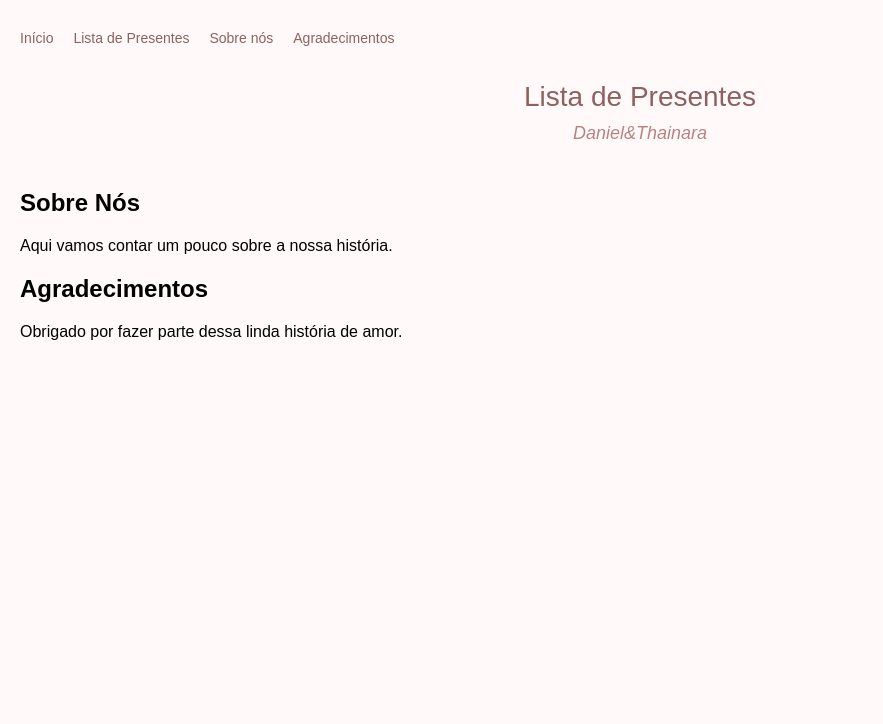
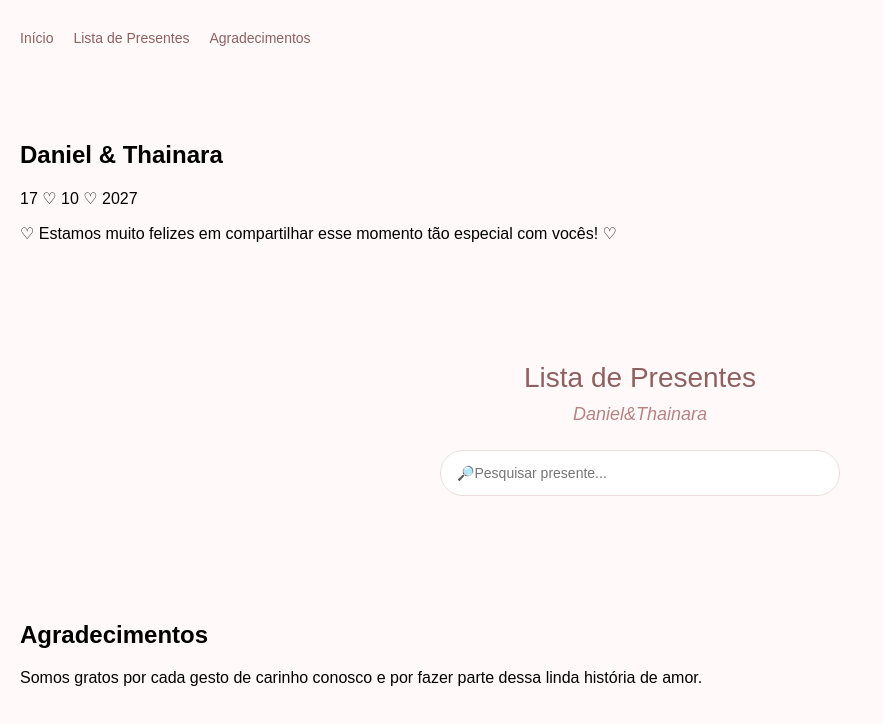
Before and after one commit to LydiadeAquino/lista_de_presentes, a plain HTML site: page index.html in a window 1280 px wide. Shown: the whole page, without its empty margins (0-883 px from the left). Drawn offline with Linux system fonts and the light colour scheme; no server answers.

Commit message:
feat: apaga menu sobre, cria input de pesquisar e estiliza

```diff
--- a/index.html
+++ b/index.html
@@ -10,29 +10,34 @@
 
     <nav>
         <a href="#inicio">Início</a>
-        <a href="#listaPresentes">Lista de Presentes</a>
-        <a href="#sobre">Sobre nós</a>
+        <a href="#lista">Lista de Presentes</a>
         <a href="#agradecimentos">Agradecimentos</a>
     </nav>
 
-    <section id="inicio"></section>
+    <section id="inicio">
+        <h1>Daniel & Thainara</h1>
 
+        <p>17 ♡ 10 ♡ 2027</p>
 
+        <p>
+         ♡ Estamos muito felizes em compartilhar esse momento tão especial com vocês! ♡
+        </p>
+    </section>
 
-    <div class="title">
-        <h1>Lista de Presentes</h1>
-        <h2>Daniel&Thainara</h2>
-        <div id="listaPresentes"></div>
-    </div>
-
-    <section id="sobre">
-        <h2>Sobre Nós</h2>
-        <p>Aqui vamos contar um pouco sobre a nossa história.</p>
+    <section id="lista">
+        <div class="title">
+            <h1>Lista de Presentes</h1>
+            <h2>Daniel&Thainara</h2>
+            <input type="text"
+            id="pesquisaPresente"
+            placeholder="🔎Pesquisar presente...">
+            <div id="listaPresentes"></div>
+        </div>
     </section>
 
     <section id="agradecimentos">
         <h2>Agradecimentos</h2>
-        <p>Obrigado por fazer parte dessa linda história de amor.</p>
+        <p>Somos gratos por cada gesto de carinho conosco e por fazer parte dessa linda história de amor.</p>
     </section>
 
 
--- a/script.js
+++ b/script.js
@@ -1,5 +1,6 @@
 const url = "https://script.google.com/macros/s/AKfycbwqEKHWjqKzgm894xfr8A-JapLgX9cd39Fokb5yw-eEpZf-7OclQBVD55gHfSA0WeChWA/exec";
 
+let presentes = [];
 function carregarPresentes(){
     fetch(url)
     .then(resposta => resposta.json())
@@ -9,7 +10,8 @@ function carregarPresentes(){
 
         lista.innerHTML= "";
 
-        dados.slice(1).forEach(presente => {
+        presentes = dados.slice(1);
+        presentes.forEach(presente => {
     //slice(1) quer dizer "pegue uma cópia do array começando pelo índice 1", ou seja,
     //o primeiro índice[0] é o cabeçalho que tem a informação da coluna(ex:id,nome,status e convidado), não foi chamado.
     //obs: o slice não pega o primeiro elemento do array, ele pega o array inteiro da posição 1 e outros arrays seguintes.
@@ -79,4 +81,21 @@ function carregarPresentes(){
     });
 }
 
+const pesquisa = document.getElementById("pesquisaPresente");
+
+pesquisa.addEventListener("input", () => {
+
+    const textoDigitado = pesquisa.value;
+    /*a função .filter() pega uma lista e cria uma nova lista que corresponde a condição que ela propõe.*/
+    const resultado = presentes.filter(presente => {
+
+        const nome = presente[1];
+    /*a função .includes() é uma pergunta para certo objeto que está usando e a pergunta é "Contém?"
+    se sim true e se não false. toLowerCse é uma função que mantém a string minúscula porque qualquer diferença
+    pode resultar em false */
+    return nome.toLowerCase().includes(textoDigitado.toLowerCase());
+    });
+    console.log(resultado);
+});
+
 carregarPresentes();
--- a/style.css
+++ b/style.css
@@ -97,3 +97,23 @@ nav a{
     color: #8f6060;
     font-size: 14px;
 }
+
+section{
+    padding: 40px 0;
+}
+
+html{
+    scroll-behavior: smooth;
+}
+
+#pesquisaPresente{
+    width: 100%;
+    padding: 14px 16px;
+    margin-bottom: 25px;
+    border: 1px solid #eadede;
+    border-radius: 25px;
+    font-size: 14px;
+    outline: none;
+    box-sizing: border-box;
+    background-color: #fff;
+}
```
